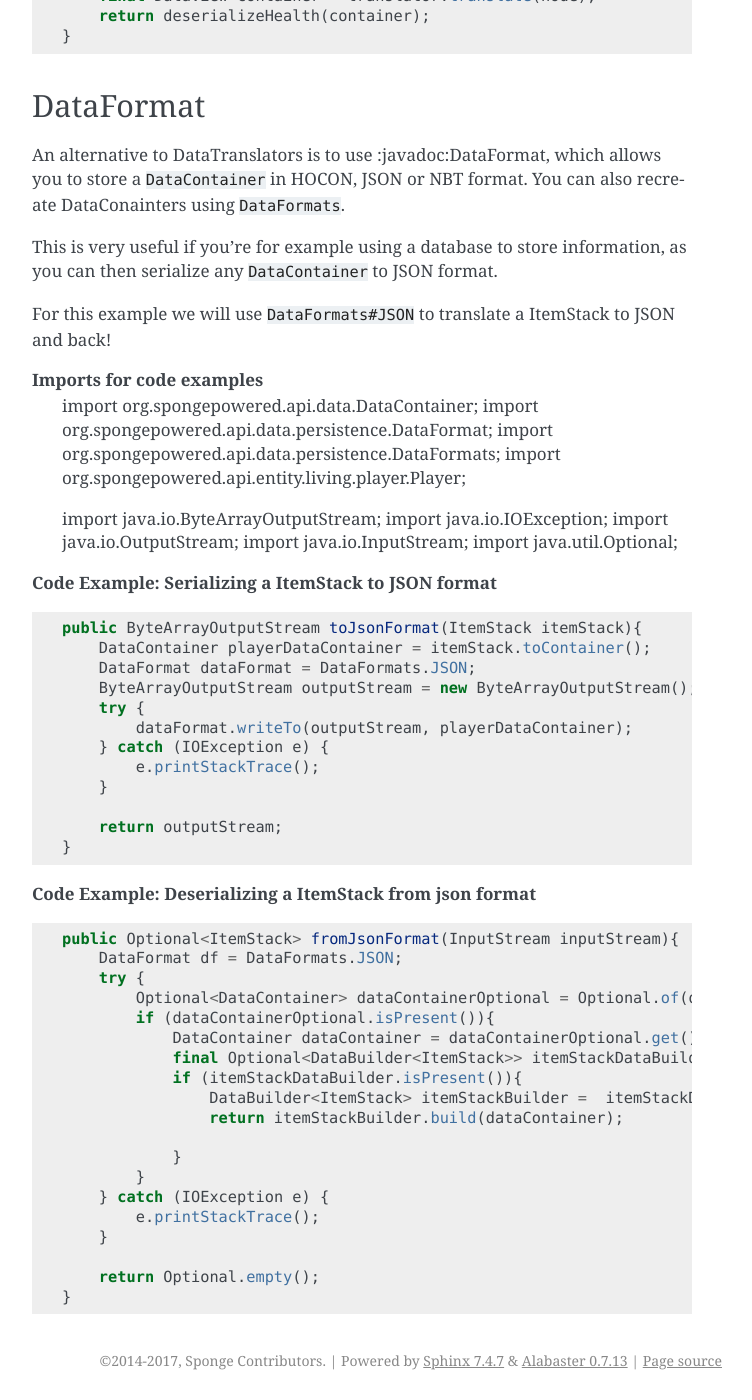
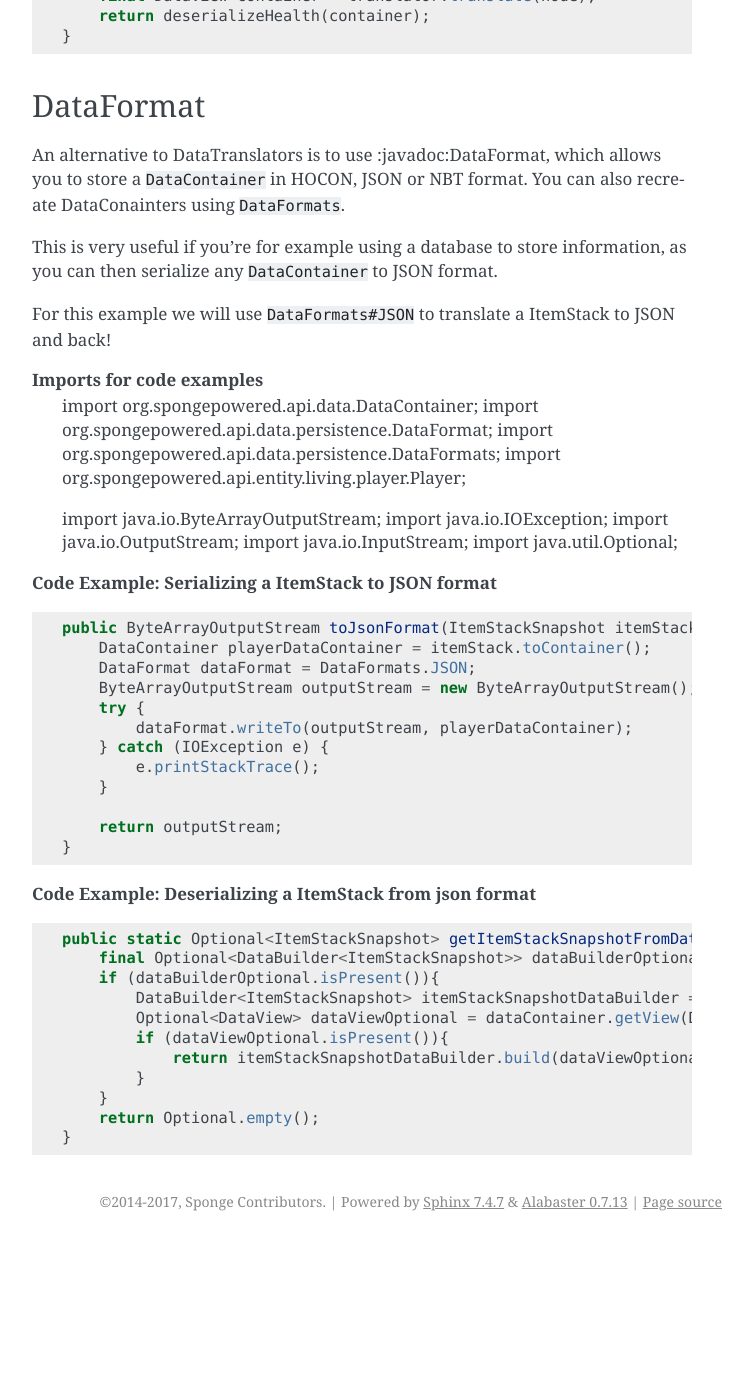
Before and after one commit to SpongePowered/SpongeDocs, a Sphinx documentation site: the page built from source/plugin/data/serialization.rst, in a window 1280 px wide and 1400 px high, scrolled down 2403 px. Shown: the whole window, without its empty margins (388-1140 px from the left). Built offline with Sphinx 7.4.7, drawn with Linux system fonts in a browser that asks for light colours; pages that are not in the unit, such as notebooks, are missing from menus; cross-references to code outside the pages are shown as plain code; after the commit the page ends 3644 px from its top, so only the background shows below that.

Commit message:
changed the examples to ItemStackSnapshot as its unlikely you would directly serialise a itemstack

```diff
--- a/source/plugin/data/serialization.rst
+++ b/source/plugin/data/serialization.rst
@@ -151,7 +151,7 @@ For this example we will use :javadoc:`DataFormats#JSON` to translate a ItemStac
 
 .. code-block:: java
 
-    public ByteArrayOutputStream toJsonFormat(ItemStack itemStack){
+    public ByteArrayOutputStream toJsonFormat(ItemStackSnapshot itemStack){
         DataContainer playerDataContainer = itemStack.toContainer();
         DataFormat dataFormat = DataFormats.JSON;
         ByteArrayOutputStream outputStream = new ByteArrayOutputStream();
@@ -168,22 +168,14 @@ For this example we will use :javadoc:`DataFormats#JSON` to translate a ItemStac
 
 .. code-block:: java
 
-    public Optional<ItemStack> fromJsonFormat(InputStream inputStream){
-        DataFormat df = DataFormats.JSON;
-        try {
-            Optional<DataContainer> dataContainerOptional = Optional.of(df.readFrom(inputStream));
-            if (dataContainerOptional.isPresent()){
-                DataContainer dataContainer = dataContainerOptional.get();
-                final Optional<DataBuilder<ItemStack>> itemStackDataBuilder = Sponge.getDataManager().getBuilder(ItemStack.class);
-                if (itemStackDataBuilder.isPresent()){
-                    DataBuilder<ItemStack> itemStackBuilder =  itemStackDataBuilder.get();
-                    return itemStackBuilder.build(dataContainer);
-
-                }
+    public static Optional<ItemStackSnapshot> getItemStackSnapshotFromDataContainer(DataContainer dataContainer){
+        final Optional<DataBuilder<ItemStackSnapshot>> dataBuilderOptional =            Sponge.getDataManager().getBuilder(ItemStackSnapshot.class);
+        if (dataBuilderOptional.isPresent()){
+            DataBuilder<ItemStackSnapshot> itemStackSnapshotDataBuilder = dataBuilderOptional.get();
+            Optional<DataView> dataViewOptional = dataContainer.getView(DataQuery.of("item"));
+            if (dataViewOptional.isPresent()){
+                return itemStackSnapshotDataBuilder.build(dataViewOptional.get());
             }
-        } catch (IOException e) {
-            e.printStackTrace();
         }
-
         return Optional.empty();
     }
```
